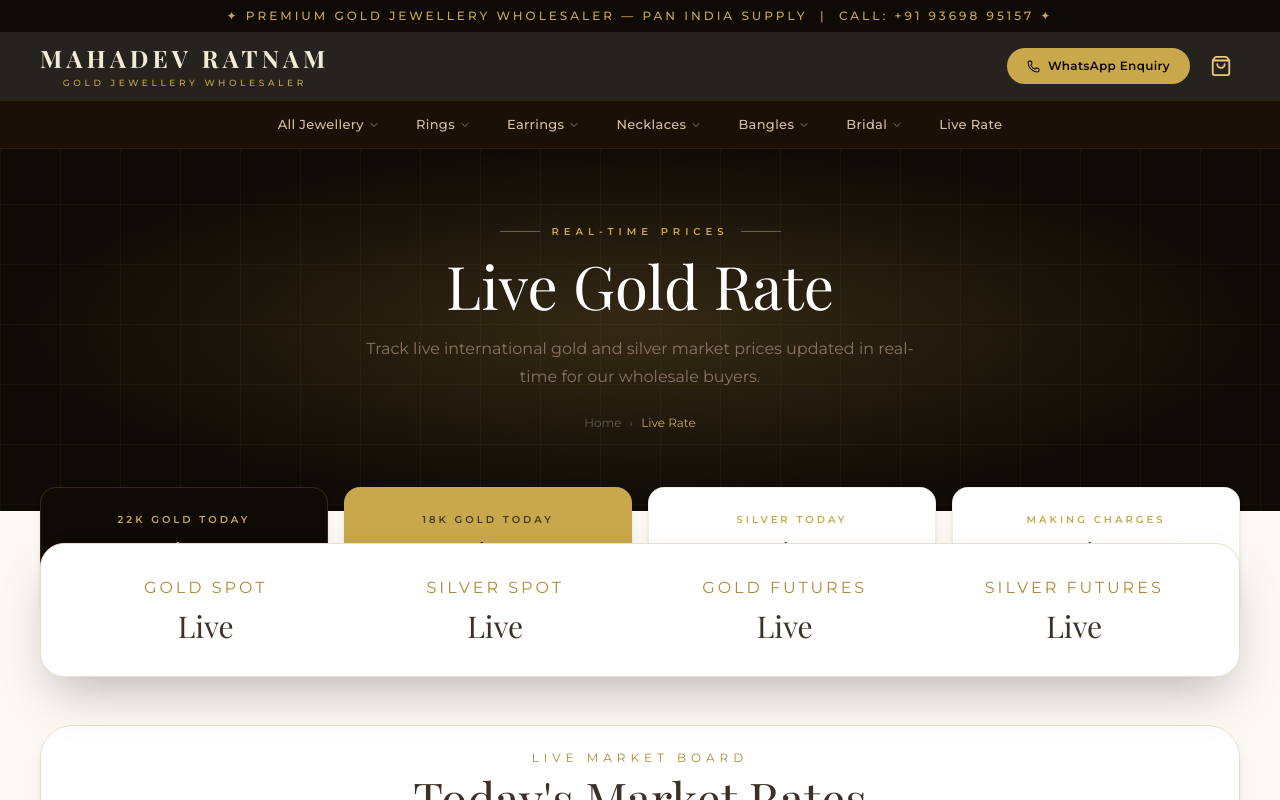
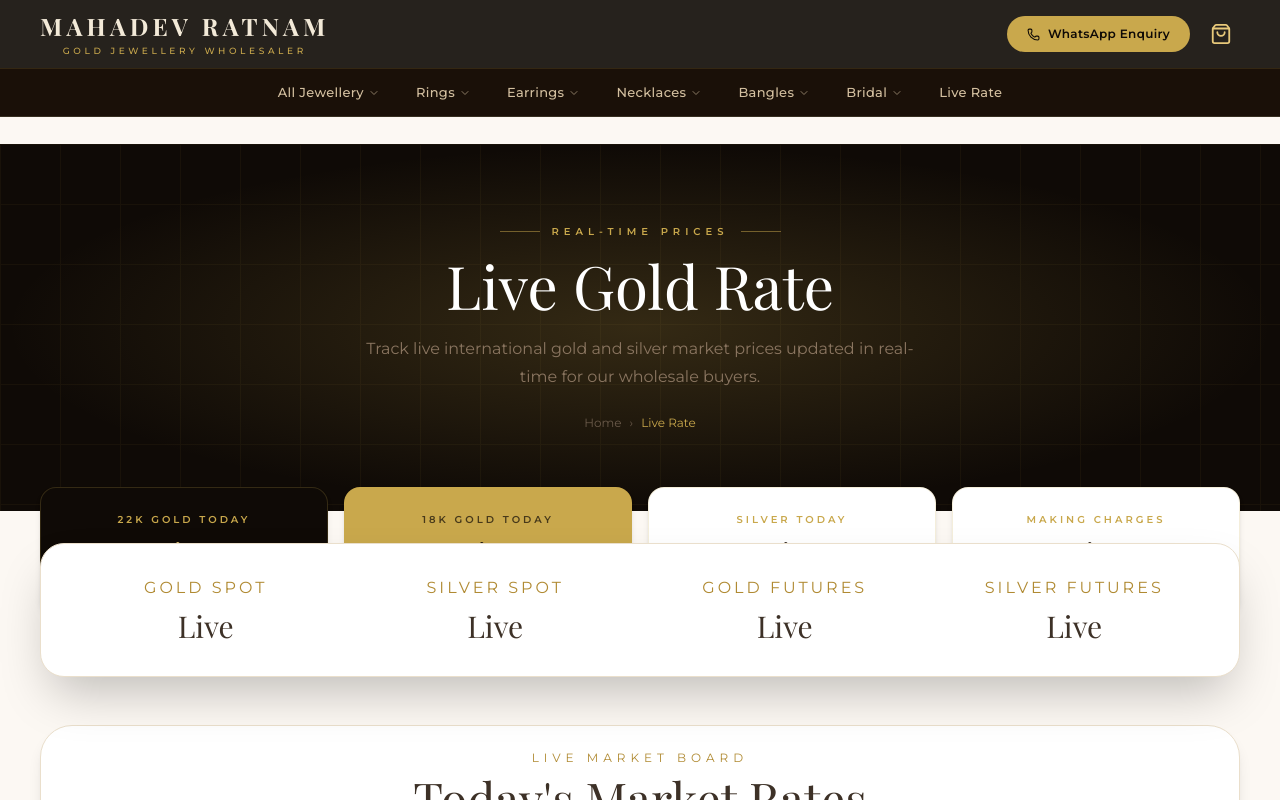
Before and after one commit to Om9369/mahadev-ratnam, a Next.js app: page /live-rate in a window 1280 px wide. Shown: the top 800 px of the page. Built offline with nearby package versions, Linux system fonts and the light colour scheme.

Commit message:
Remove announcement bar

```diff
--- a/src/components/Navbar.jsx
+++ b/src/components/Navbar.jsx
@@ -83,15 +83,10 @@ export default function Navbar() {
 
   return (
     <>
-      {/* Top announcement bar */}
-      <div className="fixed top-0 left-0 w-full z-50 bg-[#0F0A06] text-center py-2 px-4">
-        <p className="text-[10px] md:text-xs tracking-[3px] uppercase text-[#C9A84C] font-sans font-medium">
-          ✦ Premium Gold Jewellery Wholesaler — Pan India Supply &nbsp;|&nbsp; Call: +91 93698 95157 ✦
-        </p>
-      </div>
+
 
       {/* Main Navbar */}
-      <nav className={`fixed top-8 left-0 w-full z-40 transition-all duration-500 ${
+      <nav className={`fixed top-0 left-0 w-full z-40 transition-all duration-500 ${
         scrolled
           ? "bg-[#0F0A06]/97 backdrop-blur-xl shadow-2xl border-b border-[#C9A84C]/20"
           : "bg-[#0F0A06]/90 backdrop-blur-md border-b border-[#C9A84C]/10"
```
